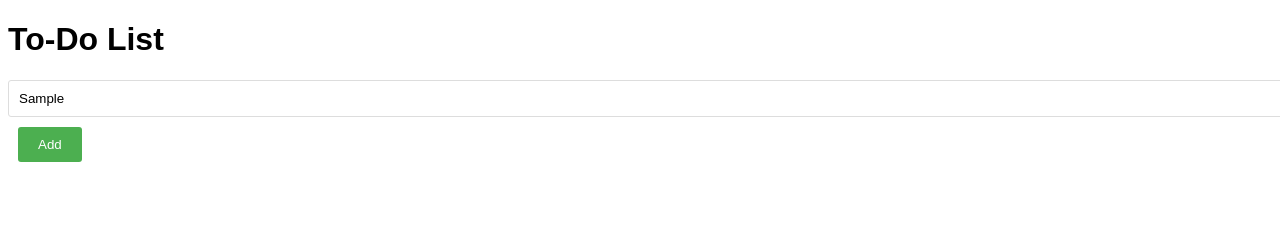
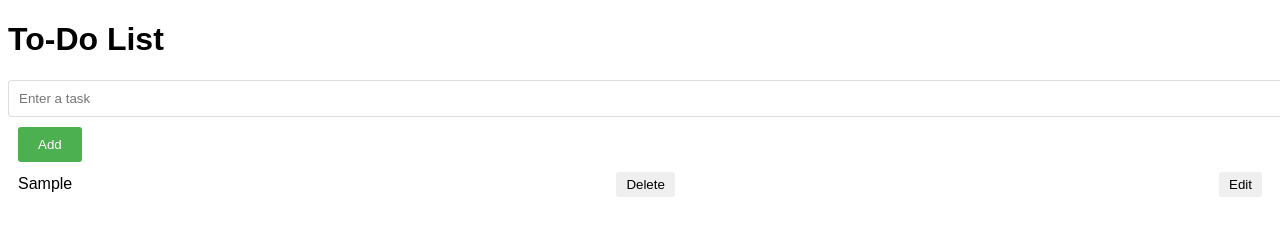
Before and after one commit to RasulGv/list, a plain HTML site: page index.html in a window 1280 px wide. Both pictures are taken after typing "Sample" into the empty fields and a click on the button "Add". Drawn offline with Linux system fonts and the light colour scheme.

Commit message:
listchange

```diff
--- a/index.js
+++ b/index.js
@@ -5,7 +5,7 @@ let arr = [];
 
 button.addEventListener('click', function() {
   const task = input.value.trim();
-  if (task!==0) {
+  if (!task) {
     alert('Please enter a task');
     return;
   }
```
Also changed, not shown: index.css (indentation only).
